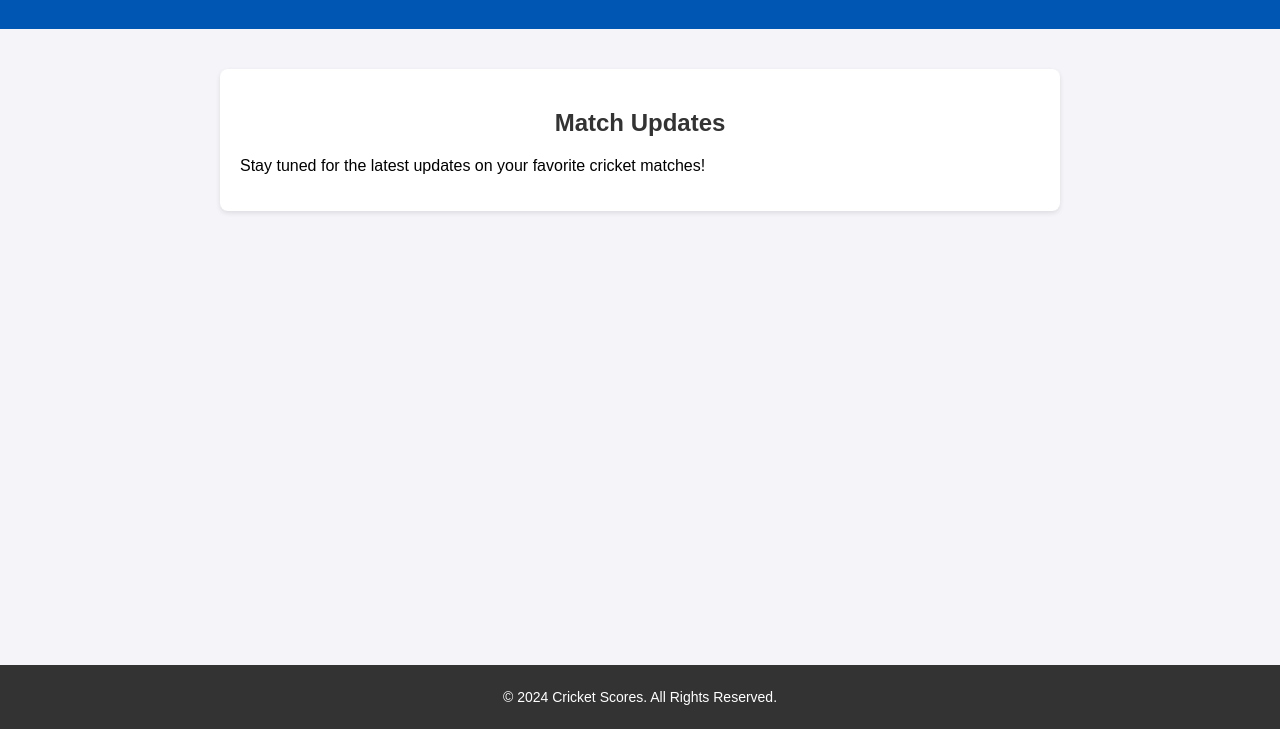
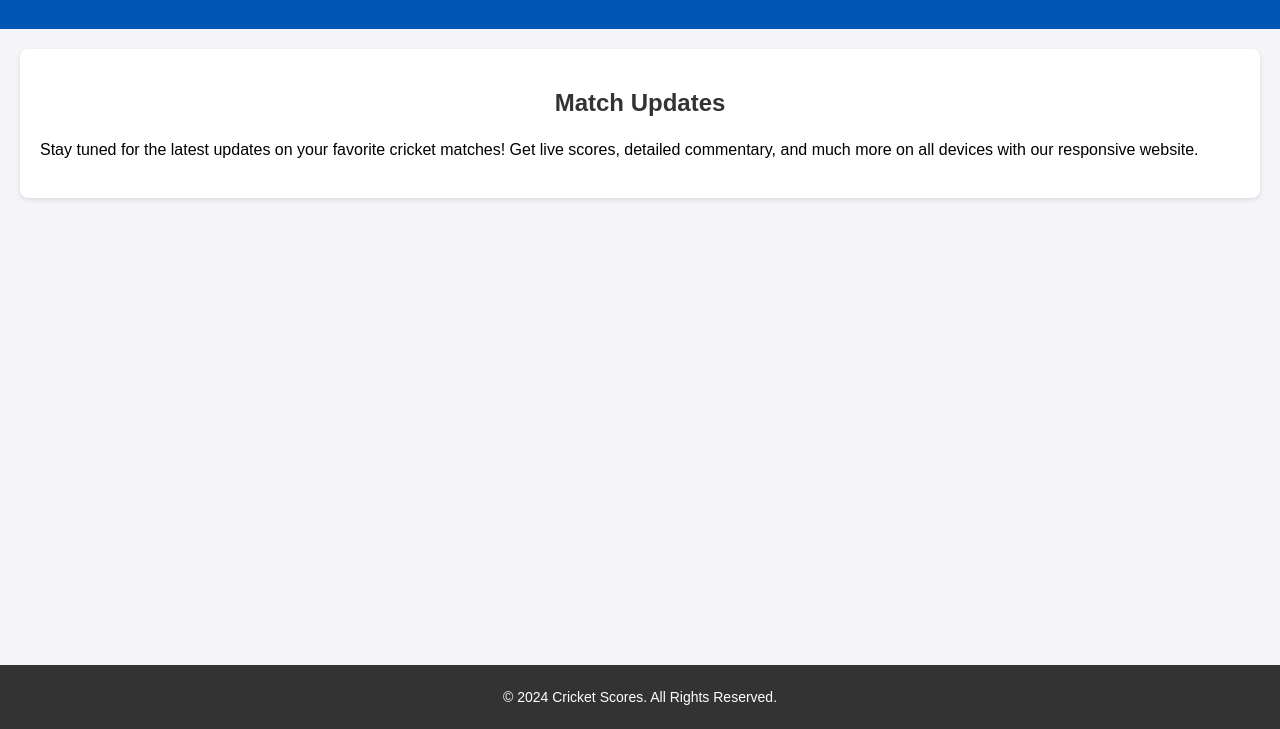
Before and after one commit to nikhil9122003/score, a plain HTML site: page index.html in a window 1280 px wide. Shown: the part 71-800 px from the top of the page. Drawn offline with Linux system fonts and the light colour scheme.

Commit message:
Update index.html

```diff
--- a/index.html
+++ b/index.html
@@ -28,10 +28,14 @@
         .content {
             flex: 1;
             padding: 20px;
+            display: flex;
+            flex-direction: column;
+            align-items: center;
         }
         .ads-section {
             text-align: center;
             margin: 20px 0;
+            width: 100%;
         }
         footer {
             background-color: #333;
@@ -42,19 +46,22 @@
         }
         .cricket-score {
             background-color: white;
-            margin: 20px auto;
+            width: 100%;
+            max-width: 1200px;
             padding: 20px;
             border-radius: 8px;
             box-shadow: 0 2px 5px rgba(0, 0, 0, 0.1);
-            max-width: 800px;
         }
         .cricket-score h2 {
             text-align: center;
             color: #333;
         }
+        .cricket-score p {
+            text-align: justify;
+            line-height: 1.6;
+        }
         @media (max-width: 768px) {
             .cricket-score {
-                margin: 10px;
                 padding: 15px;
             }
         }
@@ -67,7 +74,7 @@
     <div class="content">
         <div class="cricket-score">
             <h2>Match Updates</h2>
-            <p>Stay tuned for the latest updates on your favorite cricket matches!</p>
+            <p>Stay tuned for the latest updates on your favorite cricket matches! Get live scores, detailed commentary, and much more on all devices with our responsive website.</p>
         </div>
         <div class="ads-section">
             <!-- Google AdSense Placeholder -->
```
